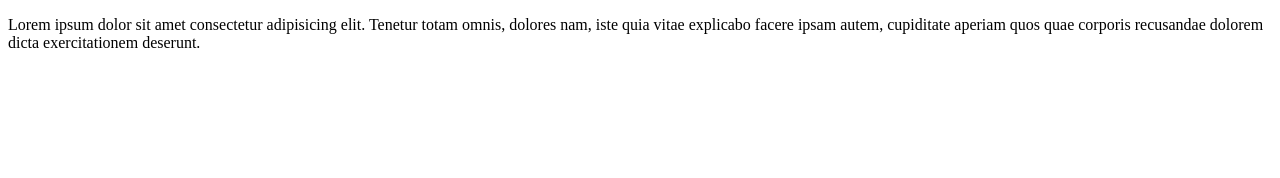
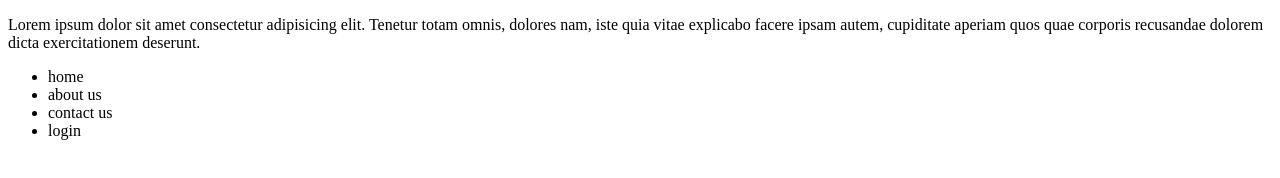
Before and after one commit to Anurag7141p/learn-git, a plain HTML site: page index.html in a window 1280 px wide. Drawn offline with Linux system fonts and the light colour scheme.

Commit message:
list added

```diff
--- a/index.html
+++ b/index.html
@@ -11,5 +11,11 @@
       dolores nam, iste quia vitae explicabo facere ipsam autem, cupiditate aperiam
       quos quae corporis recusandae dolorem dicta exercitationem deserunt.
     </p>
+    <ul>
+        <li>home</li>
+        <li>about us</li>
+        <li>contact us</li>
+        <li>login</li>
+    </ul>
   </body>
 </html>
```
